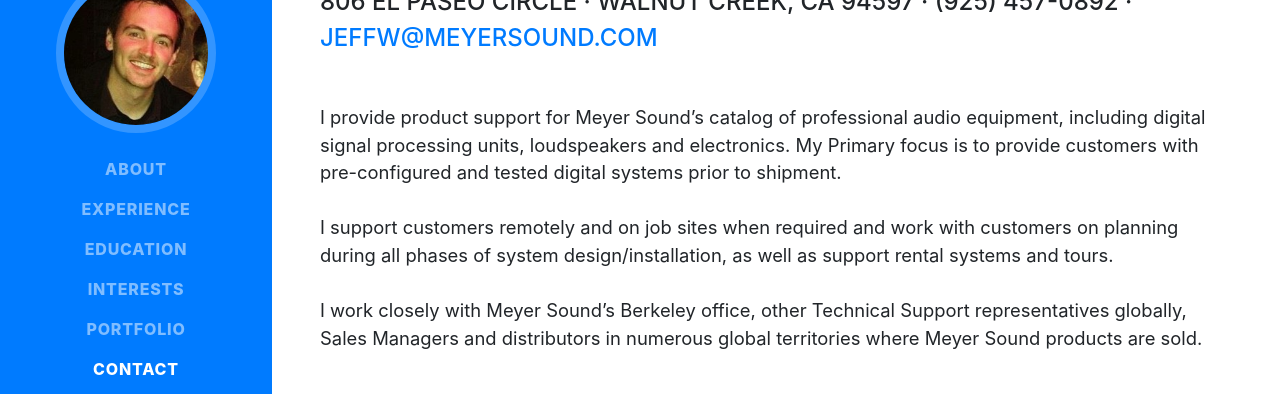
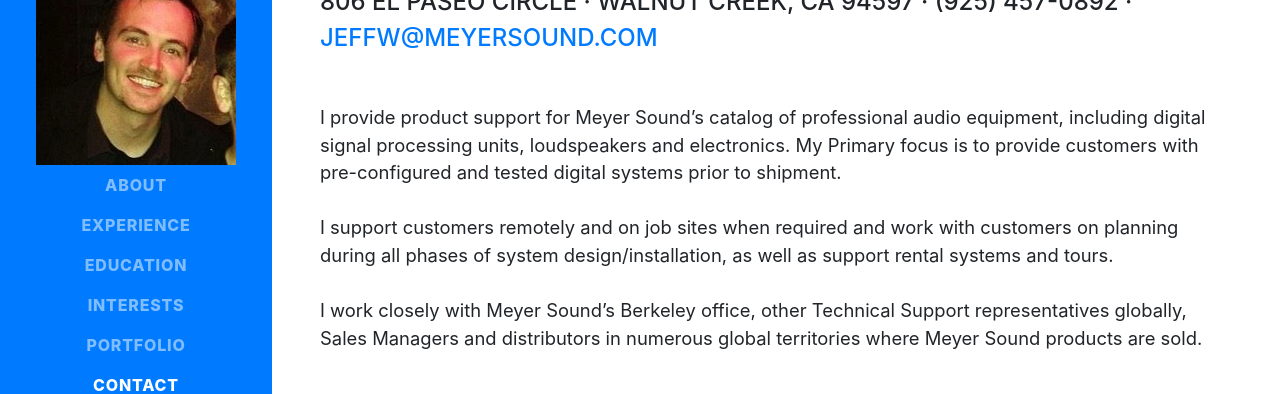
Before and after one commit to JWsoundsystems/Updated_Portfolio, a website with bundled scripts: page index.html in a window 1280 px wide. Shown: the part 223-617 px from the top of the page. Built offline with nearby package versions, Linux system fonts and the light colour scheme; a web font is replaced by a local one.

Commit message:
image repair

```diff
--- a/index.html
+++ b/index.html
@@ -27,11 +27,9 @@
 
   <nav class="navbar navbar-expand-lg navbar-dark bg-primary fixed-top" id="sideNav">
     <a class="navbar-brand js-scroll-trigger" href="#page-top">
-      <span class="d-none d-lg-block">
-        <img class="img-fluid img-profile rounded-circle mx-auto mb-2" src="img/Profile.jpg">
-      <span class="d-block d-lg-none">Jeffrey Walsh</span>
-      </span>
+      <a href=""><img class="card-img-top" src="img/Profile.jpg" alt="Card image cap"></a>
     </a>
+    <span class="d-block d-lg-none">Jeffrey Walsh</span>
     <button class="navbar-toggler" type="button" data-toggle="collapse" data-target="#navbarSupportedContent" aria-controls="navbarSupportedContent" aria-expanded="false" aria-label="Toggle navigation">
       <span class="navbar-toggler-icon"></span>
     </button>
```
